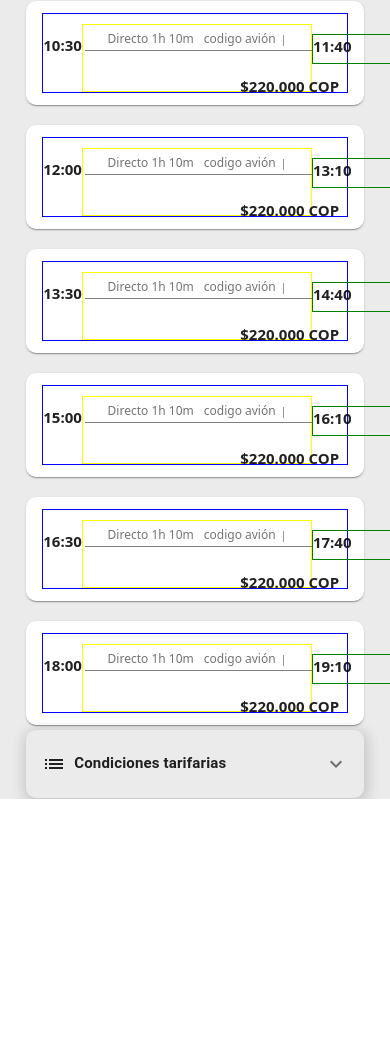
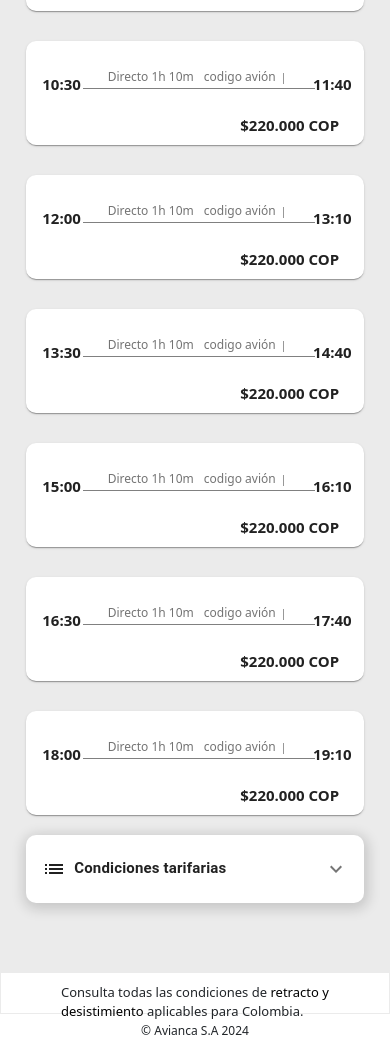
Before and after one commit to proyectosoftware-max/aerolinea, a React (Vite) app: page / in a window 390 px wide. Shown: the part 619-1659 px from the top of the page. Before the commit the page ends 1418 px from the top, so only its background shows below. Built offline with nearby package versions, Linux system fonts and the light colour scheme.

Commit message:
Proyecto aerolinea

```diff
--- a/src/App.jsx
+++ b/src/App.jsx
@@ -12,7 +12,7 @@ import Tab from './componentes/tab';
 function App() {
 
   return (
-    <div className='claseApp' style={{ backgroundColor: 'rgb(235, 235, 235)', border:'1px solid rgb(235, 235, 235)'}}>
+    <div className='claseApp' style={{ backgroundColor: 'rgb(235, 235, 235)', border:'1px solid rgb(235, 235, 235)', width:'100%'}}>
       <DataProvider>
       <BrowserRouter>
         <Routes>
--- a/src/Principal.jsx
+++ b/src/Principal.jsx
@@ -1,14 +1,12 @@
 import React from "react";
 import MenuNavBar from "./componentes/MenuNavBar";
 import Paso1 from "./componentes/Paso1";
-import PiePagina from "./componentes/PiePagina";
 
 const Principal = () => {
     return(
         <>
          <MenuNavBar/>
          <Paso1/>
-         <PiePagina/>
         </>
     )
 
--- a/src/componentes/Paso1.jsx
+++ b/src/componentes/Paso1.jsx
@@ -861,6 +861,10 @@ const Paso1 = () => {
                 </React.Fragment>
 
             </div>
+            <div className="div_piePagina">
+        <label className="label_piePagina1" >Consulta todas las condiciones de <a className='a_retracto' href="/">retracto y desistimiento </a> aplicables para Colombia.</label >
+        <label className="label_piePagina2">© Avianca S.A 2024</label>
+     </div>
         </>
     );
 
--- a/src/css/accordion.scss
+++ b/src/css/accordion.scss
@@ -8,7 +8,7 @@
 /* background-color: red !important;*/
  border-radius: 10px !important;
  width: 100%;
- margin-top: 20px;
+ margin-top: 40px;
  border: none !important;
  /*box-shadow: 1px 5px 10px 5px rgba(0, 0, 0, 0.16) !important;
  -moz-box-shadow: 1px 5px 10px 5px rgba(0, 0, 0, 0.16)!important;
@@ -17,8 +17,9 @@
 
 .accordionTarifas{
  border-radius: 10px !important;
- background-color: rgba(236, 232, 232, 0.014) !important;
+ background-color: white!important;
  width: 100% !important;
+ margin-top: 40px;
  box-shadow: 1px 3px 10px 3px rgba(0, 0, 0, 0.16) !important;
  -moz-box-shadow: 1px 3px 3px 3px rgba(0, 0, 0, 0.16)!important;
  -webkit-box-shadow: 1px 3px 13px 3px rgba(0, 0, 0, 0.16)!important;
@@ -98,7 +99,13 @@
 
   .accordion{
     width: 100% !important;
+    margin-top: 30px !important;
   }
+.accordionTarifas{
+  background-color: white;
+  margin-top: 20px;
+}
+
 
 
 }
--- a/src/css/paso1.scss
+++ b/src/css/paso1.scss
@@ -13,11 +13,15 @@
 }
 
 
-.basic, .classic, .flex{
+.basic,
+.classic,
+.flex {
     display: block !important;
 }
 
-.basicMovil, .classicMovil, .flexMovil {
+.basicMovil,
+.classicMovil,
+.flexMovil {
     display: none !important;
 }
 
@@ -224,13 +228,13 @@ li:hover {
     background-color: white;
 }
 
-.tabla_accordion{
+.tabla_accordion {
     width: 100%;
     border-collapse: collapse;
     display: block;
 }
 
-  .div_contendedorMovil{
+.div_contendedorMovil {
     display: none;
 }
 
@@ -289,7 +293,7 @@ li:hover {
     margin-top: 10px;
 }
 
-.label_raya{
+.label_raya {
     display: none;
 }
 
@@ -380,7 +384,7 @@ li:hover {
     margin-top: -15px;
 }
 
-.p_salida{
+.p_salida {
     display: block;
 }
 
@@ -397,34 +401,34 @@ li:hover {
     display: none;
 }
 
-.tituloTarifas{
+.tituloTarifas {
     margin-top: 10px !important;
     margin-bottom: 10px !important;
-    font-size:  18px !important;
+    font-size: 18px !important;
     font-weight: bold !important;
 }
 
-.TypographyparrafoNegrita{
+.TypographyparrafoNegrita {
     font-size: 18px !important;
     font-weight: bold;
 
 }
 
- .TypographyparrafoPrimero{
+.TypographyparrafoPrimero {
     font-size: 16px !important;
     position: relative;
     padding-left: 20px;
 
 }
 
- .Typographyparrafo{
+.Typographyparrafo {
     font-size: 16px !important;
     position: relative;
     padding-left: 20px;
 
 }
 
- .tabla1{
+.tabla1 {
     width: 80%;
     border-collapse: collapse;
     font-size: 17px;
@@ -432,11 +436,12 @@ li:hover {
     margin: 0 auto;
 }
 
- .th, .tr{
+.th,
+.tr {
     border: 1px solid black;
 }
 
- .tabla2{
+.tabla2 {
     width: 70%;
     border-collapse: collapse;
     text-align: center;
@@ -445,19 +450,39 @@ li:hover {
     border: none;
 }
 
- .tabla1Movil{
+.tabla1Movil {
     display: none;
 }
 
- .tabla2Movil{
+.tabla2Movil {
     display: none;
 }
 
- .flechaTarifas{
+.flechaTarifas {
     font-size: 30px;
 }
 
+.div_piePagina {
+    background-color: white;
+    width: 100%;
+    height: 40px;
+    margin-top: 70px;
+    width: 100%;
+    padding-top: 10px;
+    padding-left: 60px;
+    padding-right: 60px;
+    bottom: 0;
+}
 
+.label_piePagina1 {
+    float: left;
+    font-size: 15px;
+}
+
+.label_piePagina2 {
+    float: right;
+    font-size: 12px;
+}
 
 @media screen and (max-width: 768px) {
 
@@ -466,21 +491,24 @@ li:hover {
         margin-top: -35px;
     }
 
-    .basic, .classic, .flex{
+    .basic,
+    .classic,
+    .flex {
         display: none !important;
     }
 
-      .basicMovil, .classicMovil, .flexMovil {
+    .basicMovil,
+    .classicMovil,
+    .flexMovil {
         display: block !important;
     }
 
-    .tabla_accordion{
+    .tabla_accordion {
         display: none;
     }
 
-    .div_contendedorMovil{
+    .div_contendedorMovil {
         display: flex;
-        border: 1px solid blue;
         margin-top: 20px;
         padding-top: 20px;
         text-align: center;
@@ -530,7 +558,6 @@ li:hover {
     .div_contenedorDatosVuelosMovil {
         margin-top: -10px;
         width: 400%;
-        border: 1px solid yellow;
     }
 
     .label_directoMovil {
@@ -563,7 +590,7 @@ li:hover {
         display: none;
     }
 
-    .label_rayaMovil{
+    .label_rayaMovil {
         display: block;
         width: 100%;
         height: 1px;
@@ -636,7 +663,6 @@ li:hover {
         overflow: visible;
         padding-right: 50px;
         height: 30px;
-        border: 1px solid green;
     }
 
     .label_llegadaMovil {
@@ -664,27 +690,27 @@ li:hover {
         font-weight: bold;
     }
 
-    .tituloTarifas{
+    .tituloTarifas {
         margin-top: 10px !important;
         margin-bottom: 10px !important;
-        font-size:  15px !important;
+        font-size: 15px !important;
         font-weight: bold !important;
     }
 
-    .TypographyparrafoNegrita{
+    .TypographyparrafoNegrita {
         font-size: 13px !important;
         font-weight: bold;
 
     }
 
-     .TypographyparrafoPrimero{
+    .TypographyparrafoPrimero {
         font-size: 13px !important;
         position: relative;
         padding-left: 20px;
 
     }
 
-     .Typographyparrafo{
+    .Typographyparrafo {
         font-size: 13px !important;
         position: relative;
         padding-left: 20px;
@@ -692,23 +718,23 @@ li:hover {
     }
 
 
-     .tabla1{
+    .tabla1 {
         display: none;
     }
 
-      .tabla2{
+    .tabla2 {
         display: none;
     }
 
 
- .tabla1Movil{
+    .tabla1Movil {
         display: block;
         width: 80%;
         margin: 0 auto;
         font-size: 12px;
     }
 
-  .tabla2Movil{
+    .tabla2Movil {
         display: block;
         width: 80%;
         margin: 0 auto;
@@ -716,12 +742,42 @@ li:hover {
 
     }
 
-  .thMovil, .trMovil{
+    .thMovil,
+    .trMovil {
         border: 1px solid black;
         width: 10%;
         text-align: center;
         padding: 5px;
     }
 
+    .div_piePagina {
+        background-color: white;
+        width: 100%;
+        height: 40px;
+        margin-top: 70px;
+        width: 100%;
+        padding-top: 10px;
+        padding-left: 60px;
+        padding-right: 60px;
+        bottom: 0;
+    }
+
+    .label_piePagina1 {
+
+        font-size: 13px;
 
     }
+
+    .label_piePagina2 {
+        float: left;
+        text-align: center;
+        font-size: 12px;
+        width: 100%;
+    }
+
+    .a_retracto {
+        color: black;
+        text-decoration: none;
+    }
+
+}
--- a/src/css/resumen.scss
+++ b/src/css/resumen.scss
@@ -378,9 +378,7 @@
         color: white;
     }
 
-    .div_piePagina {
-        display: none
-    }
+
 
     .div_piePaginaResumen{
         display: block;
--- a/src/index.scss
+++ b/src/index.scss
@@ -60,34 +60,9 @@
 
 
 
- .div_piePagina{
-   background-color: white;
-   width: 100%;
-   height: 40px;
-    margin-top: 70px;
-    width: 100%;
-    padding-top: 10px;
-    padding-left: 60px;
-    padding-right: 60px;
-    bottom: 0;
- }
-
- .label_piePagina1{
-    float: left;
-    font-size: 15px;
- }
-
- .label_piePagina2{
-    float: right;
-    font-size: 12px;
- }
-
-
-
  @media screen and (min-width: 1024px) {
   /* .claseApp {
      display: block;
 
    }*/
-
 }
```
Lines whose indentation alone changed are shown as unchanged.
